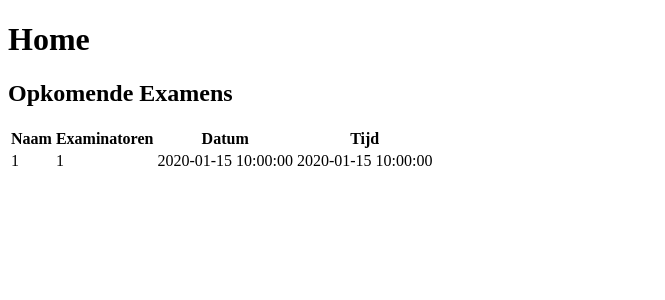
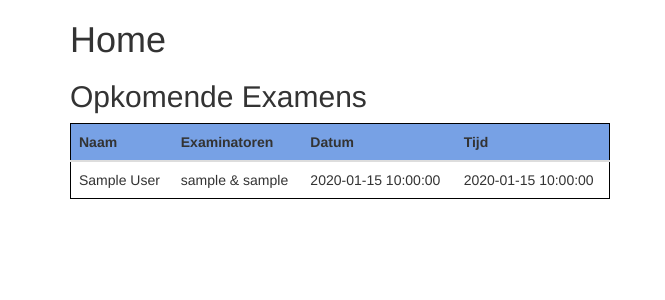
Before and after one commit to davinci-ao-studio/exam, a CodeIgniter app: page /database/ in a window 1280 px wide. Shown: the top 300 px of the page, without its empty margins (0-665 px from the left). Run offline with CodeIgniter, Linux system fonts and the light colour scheme; tables that the repository leaves empty or names only in its code hold one stand-in row (values such as "Sample post").

Commit message:
completed the index.php page with bootstrap and mvc

```diff
--- a/application/models/Exam_model.php
+++ b/application/models/Exam_model.php
@@ -10,8 +10,13 @@ class Exam_model extends CI_Model {
 
         public function getData()
         {
-          $result = $this->db->get('calendar')->result_array();
-          //$result->db->join('student', 'student_id = calendar.student.id', 'left');
+          $this->db->select("`calendar`.*, `user1`.`username` AS `docent1`, `user2`.`username` AS `docent2`, `student`.`first_name` AS `student_first_name`, `student`.`last_name` AS `student_last_name`");
+          $this->db->from("calendar");
+          $this->db->join('user` AS `user1', 'user1.id = calendar.user_id_1', 'left');
+          $this->db->join('user` AS `user2', 'user2.id = calendar.user_id_2', 'left');
+          $this->db->join('student', 'student.id = calendar.student_id', 'left');
+          $result = $this->db->get()->result_array();
+
           return $result;
         }
 }
--- a/application/views/Exam/index.php
+++ b/application/views/Exam/index.php
@@ -1,30 +1,20 @@
 <!DOCTYPE html>
 <html>
+  <head>
+    <link rel="stylesheet" type="text/css" href="css/master.css">
+    <meta charset="utf-8">
+    <title>Examens ICT Da Vinci College</title>
+    <link rel="stylesheet" href="/examen_automatiseren/css/master.css" type="text/css">
+    <link rel="stylesheet" href="//maxcdn.bootstrapcdn.com/bootstrap/3.3.4/css/bootstrap.min.css">
+  </head>
   <body>
-    <?php //require_once('assets/header.php'); ?>
     <div class="container">
       <div class="row col-md-6">
         <main>
           <h1>Home</h1>
           <article class="todays_exams">
             <h2>Opkomende Examens</h2>
-
             <?php
-            //Prepare and run a query
-            /*$getCalendar = $dbh->prepare("SELECT `calendar`.*, `user1`.`username` AS `docent1`, `user2`.`username` AS `docent2`, `student`.`first_name` AS `student_first_name`, `student`.`last_name` AS `student_last_name`
-                                          FROM `calendar`
-                                          LEFT JOIN `user` AS `user1`
-                                          ON user1.id = calendar.user_id_1
-                                          LEFT JOIN `user` AS `user2`
-                                          ON user2.id = calendar.user_id_2
-                                          LEFT JOIN `student`
-                                          ON student.id = calendar.student_id
-                                          WHERE DATE(date)=CURDATE()
-                                          ORDER BY date ASC, time ASC");
-            $getCalendar->execute();
-            $calendar = $getCalendar->fetchAll();*/
-
-            //Create the table
               echo "<div class='table-responsive'>";
               echo "<table class='table'>";
               echo "<thead>";
@@ -35,12 +25,11 @@
                 <th>Tijd</th>
               </tr>";
               echo "</thead>";
-
               echo "<tbody>";
               foreach( $result as $row) {
                 echo "<tr>";
-              echo "<td>".$row['student_id']."</td>";
-              echo "<td>".$row['user_id_1']."</td>";
+                  echo "<td>".$row['student_first_name']."&nbsp;".$row['student_last_name']."</td>";
+                  echo "<td>".$row['docent1']."<span> & </span>".$row['docent2']."</td>";
                   echo "<td>".$row['date']."</td>";
                   echo "<td>".$row['time']."</td>";
                 echo "</tr>";
--- /dev/null
+++ b/public/css/master.css
@@ -0,0 +1,34 @@
+body {
+  margin: 0px;
+}
+nav {
+  background-color: #6d7993;
+}
+ul {
+  margin: 0px;
+}
+li {
+  list-style: none;
+  display: inline-block;
+  min-width: 50px;
+}
+nav a {
+  color: white;
+  text-decoration: none;
+}
+nav a:hover {
+  text-decoration: underline;
+}
+
+article a {
+  color: black;
+  text-decoration: none;
+}
+
+thead {
+  background-color: #77a1e5;
+}
+
+table {
+  border: 1px solid black;
+}
--- a/index.php
+++ b/public/index.php
@@ -97,7 +97,7 @@ switch (ENVIRONMENT)
  * This variable must contain the name of your "system" directory.
  * Set the path if it is not in the same directory as this file.
  */
-	$system_path = 'system';
+	$system_path = '../system';
 
 /*
  *---------------------------------------------------------------
@@ -114,7 +114,7 @@ switch (ENVIRONMENT)
  *
  * NO TRAILING SLASH!
  */
-	$application_folder = 'application';
+	$application_folder = '../application';
 
 /*
  *---------------------------------------------------------------
```
Also changed, not shown: application/.htaccess. Lines whose indentation alone changed are shown as unchanged.
